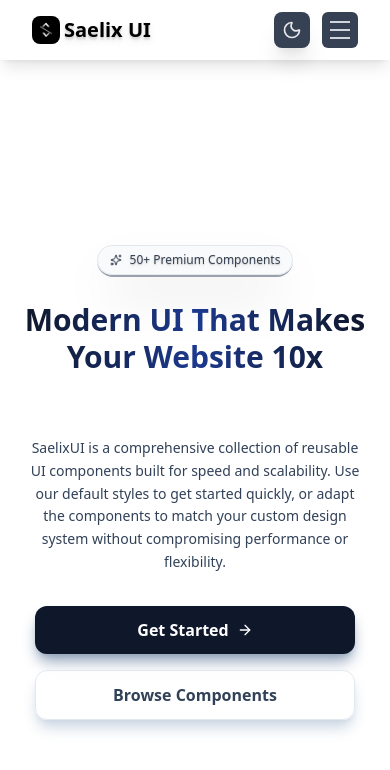
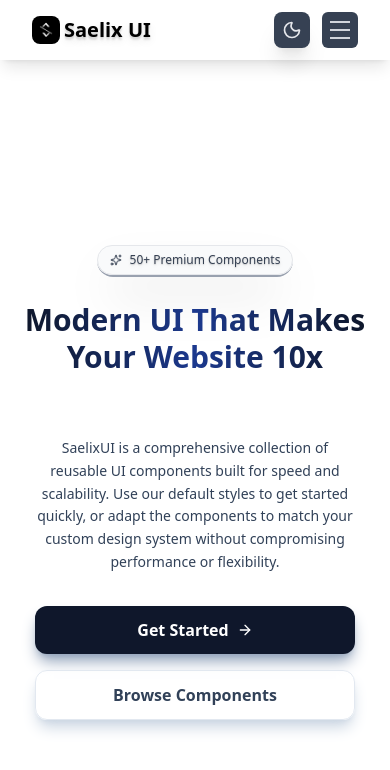
Before and after one commit to Jeet000001/saelixui, a Next.js app: page / in a window 390 px wide. Shown: the top 770 px of the page. Built offline with nearby package versions, Linux system fonts and the light colour scheme.

Commit message:
update description paragraph width for better responsiveness

```diff
--- a/Components/HeroSection.tsx
+++ b/Components/HeroSection.tsx
@@ -47,7 +47,7 @@ export default function HeroSection() {
       </h1>
 
       {/* Description */}
-      <p className="max-w-2xl text-sm sm:text-base md:text-lg text-slate-700 leading-relaxed sm:leading-relaxed">
+      <p className="w-80 md:w-4xl text-sm sm:text-base md:text-lg text-slate-700 leading-relaxed sm:leading-relaxed">
         SaelixUI is a comprehensive collection of reusable UI components built
         for speed and scalability. Use our default styles to get started
         quickly, or adapt the components to match your custom design system
```
